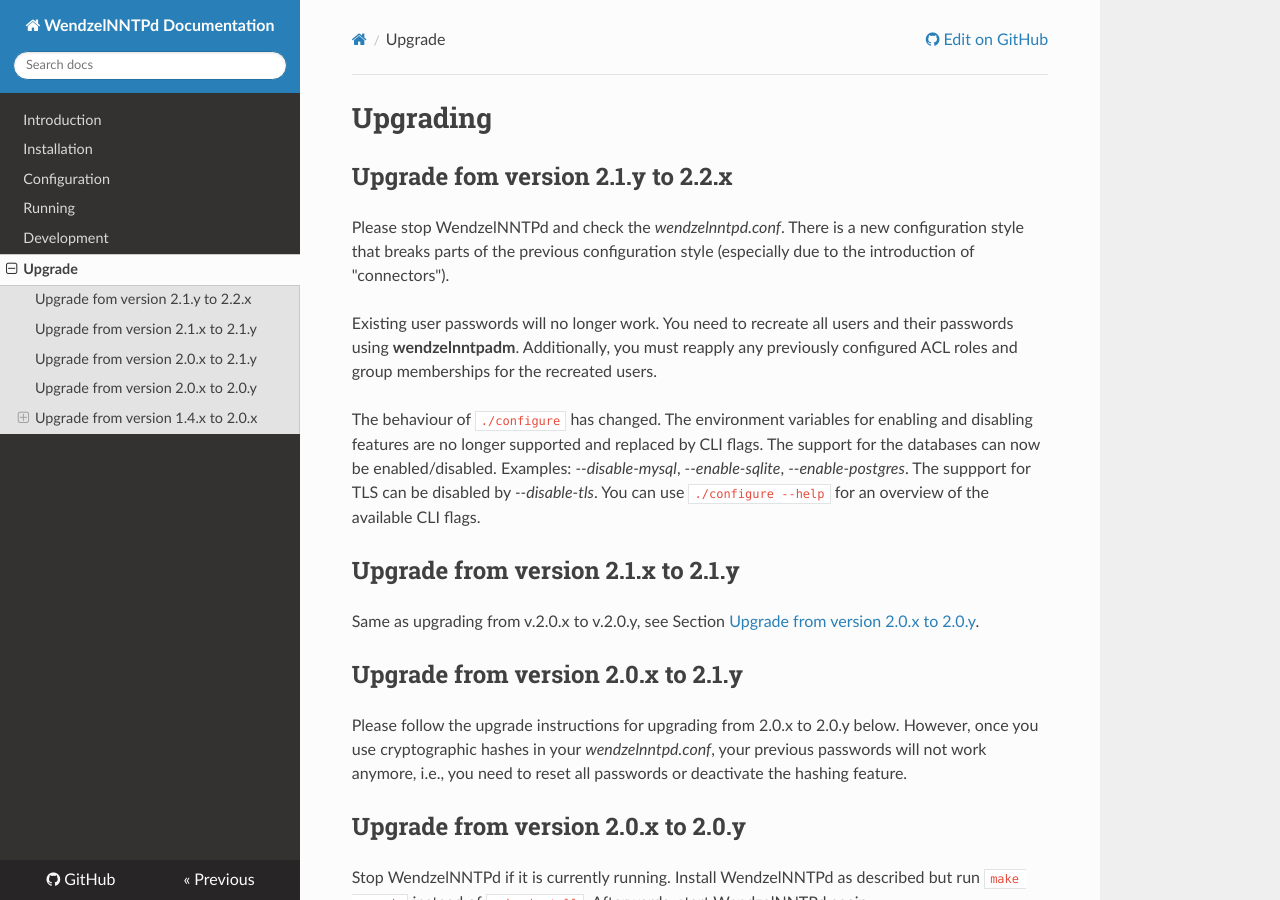
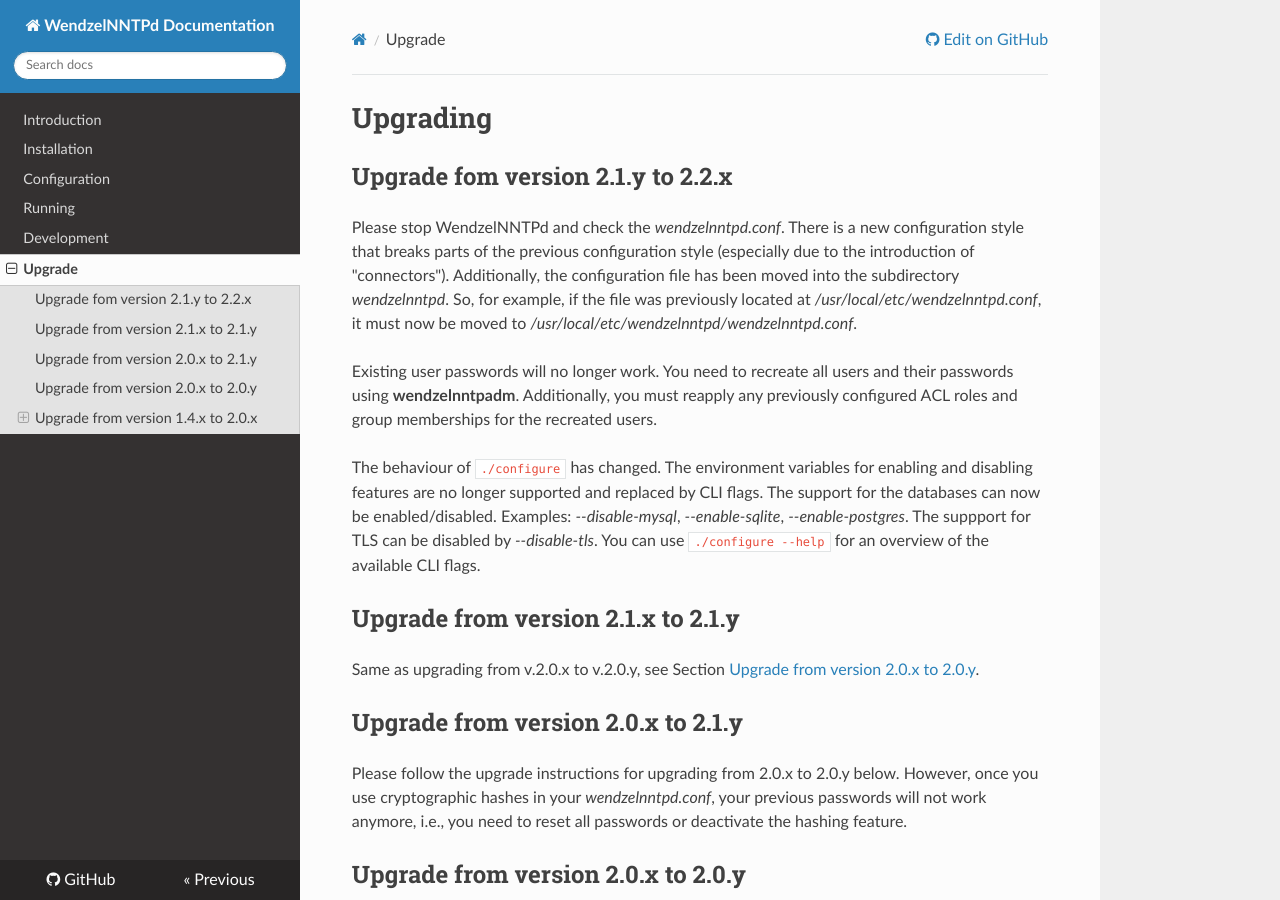
Before and after one commit to cdpxe/WendzelNNTPd, an MkDocs documentation site: the page built from docs/docs/upgrade.md, in a window 1280 px wide and 900 px high. Built offline with MkDocs 1.6.1, drawn with Linux system fonts in a browser that asks for light colours; nearby versions of some CDN libraries.

Commit message:
Update docs
- update paths to the config and ssl files
- add upgrade notices for the new paths
- use create_certificate instead of ./create_certificate

```diff
--- a/docs/docs/upgrade.md
+++ b/docs/docs/upgrade.md
@@ -5,6 +5,10 @@
 Please stop WendzelNNTPd and check the *wendzelnntpd.conf*. There is a
 new configuration style that breaks parts of the previous configuration
 style (especially due to the introduction of "connectors").
+Additionally, the configuration file has been moved into the subdirectory
+*wendzelnntpd*. So, for example, if the file was previously located at
+*/usr/local/etc/wendzelnntpd.conf*, it must now be moved to
+*/usr/local/etc/wendzelnntpd/wendzelnntpd.conf*.
 
 Existing user passwords will no longer work. You need to recreate all
 users and their passwords using **wendzelnntpadm**. Additionally, you
```
Also changed, not shown: docs/docs/install.md (+1 -1 lines), 2 other files.
